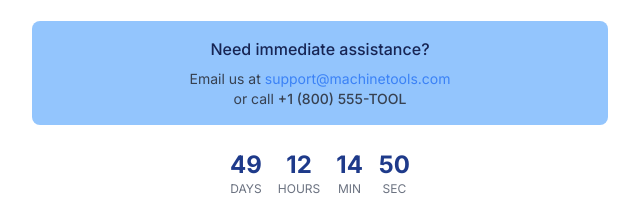
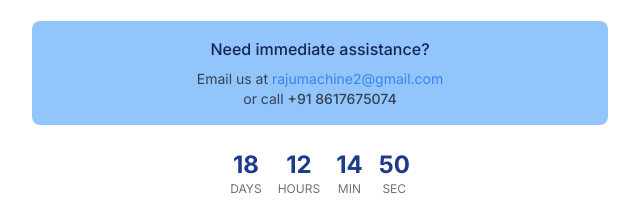
Before and after one commit to Vivekray898/rmachinetool.com, a plain HTML site: page index.html in a window 1280 px wide. Shown: the part 627-845 px from the top of the page, 320-960 px from the left. Drawn offline with nearby package versions, Linux system fonts and the light colour scheme.

Commit message:
Update index.html

```diff
--- a/index.html
+++ b/index.html
@@ -210,8 +210,8 @@
             <div class="bg-industrial-light p-4 rounded-lg mb-6">
                 <h3 class="font-medium text-industrial-dark mb-2">Need immediate assistance?</h3>
                 <p class="text-sm text-gray-700">
-                    Email us at <a href="mailto:support@machinetools.com" class="text-industrial-accent hover:underline">support@machinetools.com</a><br>
-                    or call <span class="font-medium">+1 (800) 555-TOOL</span>
+                    Email us at <a href="mailto:support@machinetools.com" class="text-industrial-accent hover:underline">rajumachine2@gmail.com</a><br>
+                    or call <span class="font-medium">+91 8617675074</span>
                 </p>
             </div>
 
@@ -266,7 +266,7 @@
         document.addEventListener('DOMContentLoaded', () => {
             // Set the target date for the launch. Adjust this date as needed.
             // Example: August 1st, 2025, 9:00 AM IST (Indian Standard Time)
-            const targetDate = new Date('2025-08-01T09:00:00+05:30').getTime();
+            const targetDate = new Date('2025-07-01T09:00:00+05:30').getTime();
 
             const daysDisplay = document.getElementById('days-display');
             const hoursDisplay = document.getElementById('hours-display');
```
